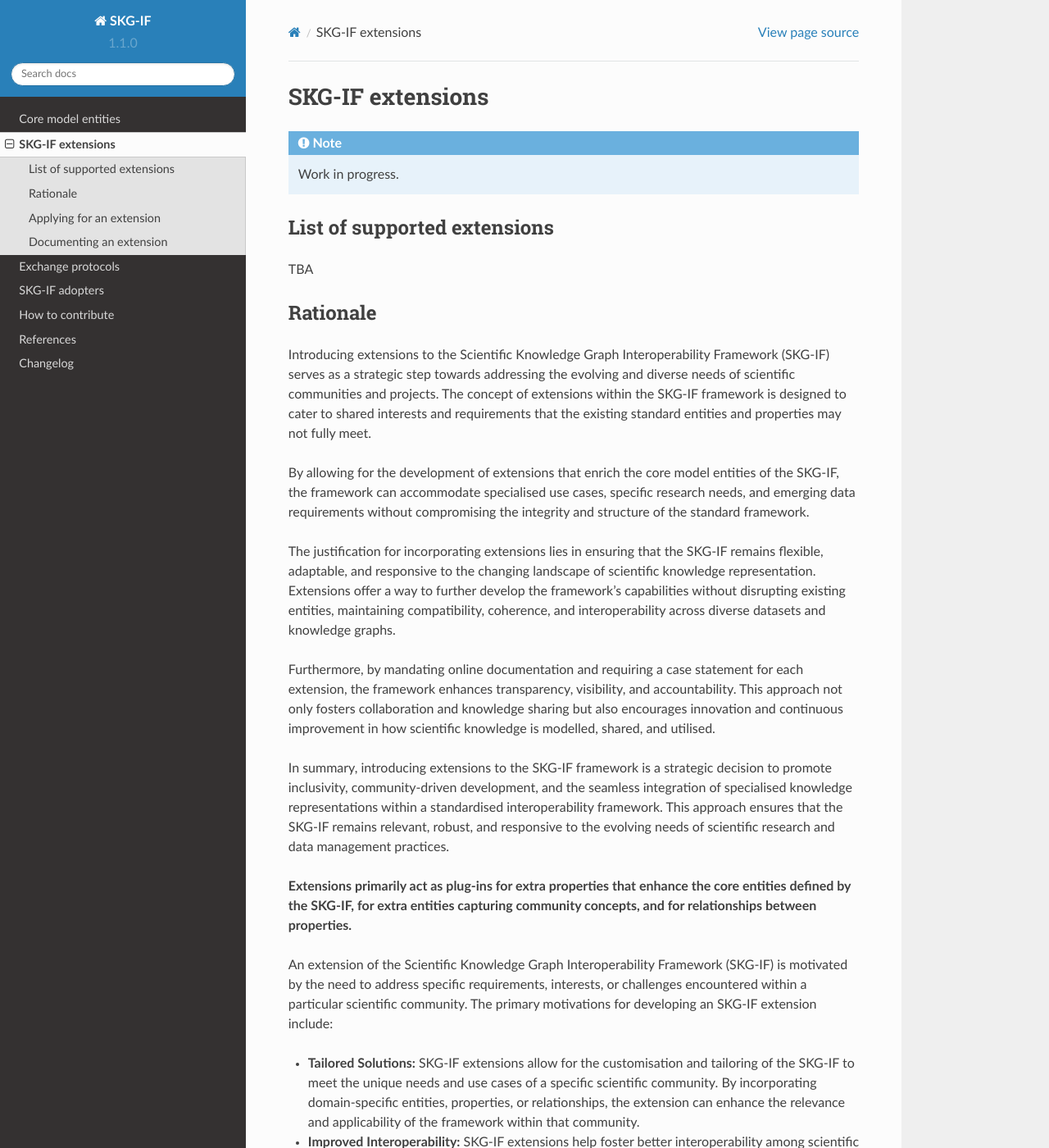
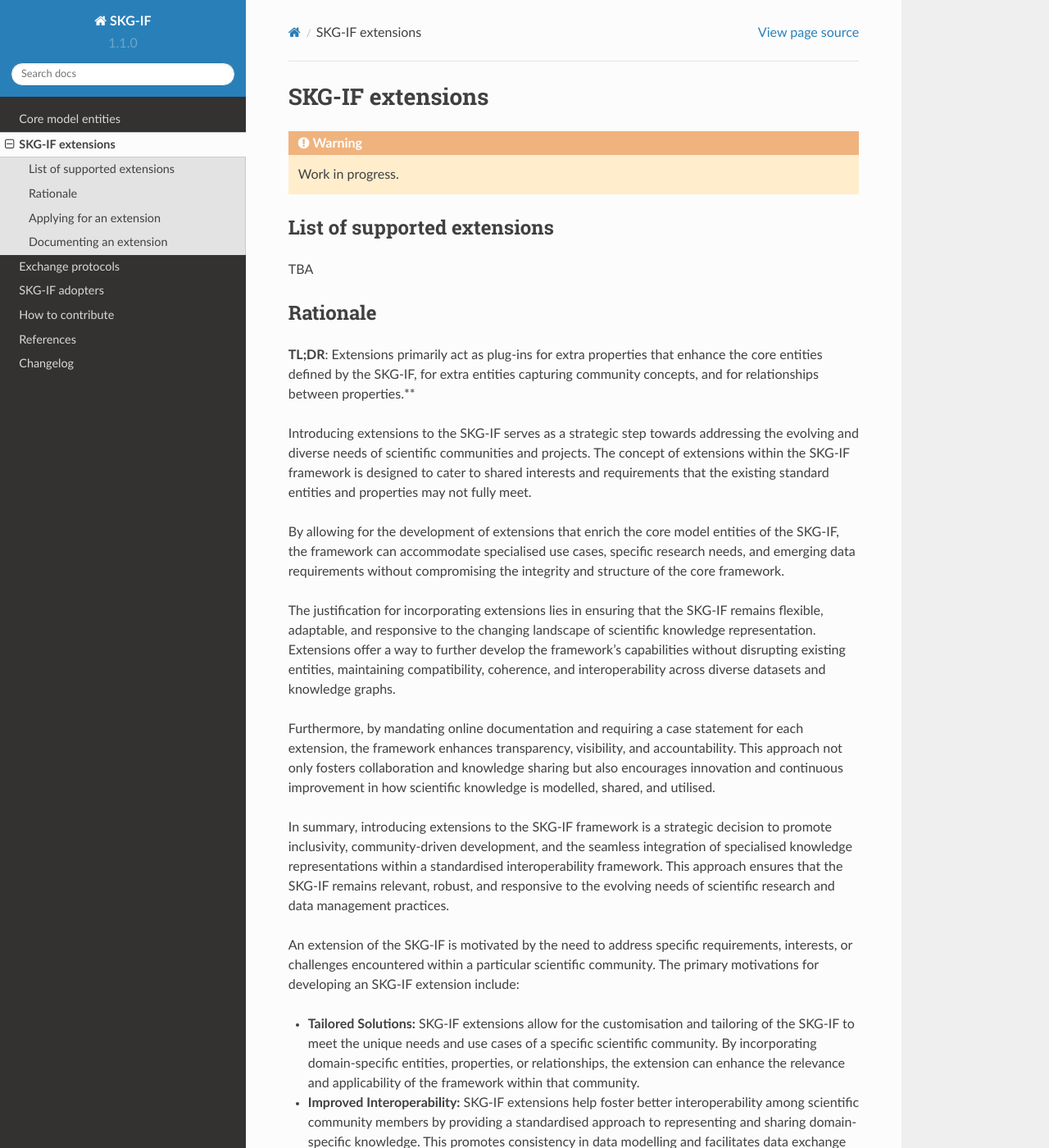
Before and after one commit to andremann/SKG-IF, a Sphinx documentation site: the page built from docs/source/extensions.rst, in a window 1280 px wide and 1400 px high. Shown: the whole window at 82% size. Built offline with Sphinx 7.4.7 and the Read the Docs theme 2.0.0, drawn with Linux system fonts in a browser that asks for light colours; pages that are not in the unit, such as notebooks, are missing from menus; some of the changed lines change nothing that is shown.

Commit message:
moved content around extensions page

```diff
--- a/docs/source/extensions.rst
+++ b/docs/source/extensions.rst
@@ -1,7 +1,7 @@
 SKG-IF extensions
 ########################
 
-.. note::
+.. warning::
    Work in progress.
 
 
@@ -12,10 +12,13 @@ TBA
 
 Rationale
 ---------
-Introducing extensions to the Scientific Knowledge Graph Interoperability Framework (SKG-IF) serves as a strategic step towards addressing the evolving and diverse needs of scientific communities and projects.
+
+**TL;DR**: Extensions primarily act as plug-ins for extra properties that enhance the core entities defined by the SKG-IF, for extra entities capturing community concepts, and for relationships between properties.**
+
+Introducing extensions to the SKG-IF serves as a strategic step towards addressing the evolving and diverse needs of scientific communities and projects.
 The concept of extensions within the SKG-IF framework is designed to cater to shared interests and requirements that the existing standard entities and properties may not fully meet.
 
-By allowing for the development of extensions that enrich the core model entities of the SKG-IF, the framework can accommodate specialised use cases, specific research needs, and emerging data requirements without compromising the integrity and structure of the standard framework.
+By allowing for the development of extensions that enrich the core model entities of the SKG-IF, the framework can accommodate specialised use cases, specific research needs, and emerging data requirements without compromising the integrity and structure of the core framework.
 
 The justification for incorporating extensions lies in ensuring that the SKG-IF remains flexible, adaptable, and responsive to the changing landscape of scientific knowledge representation.
 Extensions offer a way to further develop the framework's capabilities without disrupting existing entities, maintaining compatibility, coherence, and interoperability across diverse datasets and knowledge graphs.
@@ -26,9 +29,7 @@ This approach not only fosters collaboration and knowledge sharing but also enco
 In summary, introducing extensions to the SKG-IF framework is a strategic decision to promote inclusivity, community-driven development, and the seamless integration of specialised knowledge representations within a standardised interoperability framework.
 This approach ensures that the SKG-IF remains relevant, robust, and responsive to the evolving needs of scientific research and data management practices.
 
-**Extensions primarily act as plug-ins for extra properties that enhance the core entities defined by the SKG-IF, for extra entities capturing community concepts, and for relationships between properties.**
-
-An extension of the Scientific Knowledge Graph Interoperability Framework (SKG-IF) is motivated by the need to address specific requirements, interests, or challenges encountered within a particular scientific community.
+An extension of the SKG-IF is motivated by the need to address specific requirements, interests, or challenges encountered within a particular scientific community.
 The primary motivations for developing an SKG-IF extension include:
 
 * **Tailored Solutions:** SKG-IF extensions allow for the customisation and tailoring of the SKG-IF to meet the unique needs and use cases of a specific scientific community. By incorporating domain-specific entities, properties, or relationships, the extension can enhance the relevance and applicability of the framework within that community.
```
